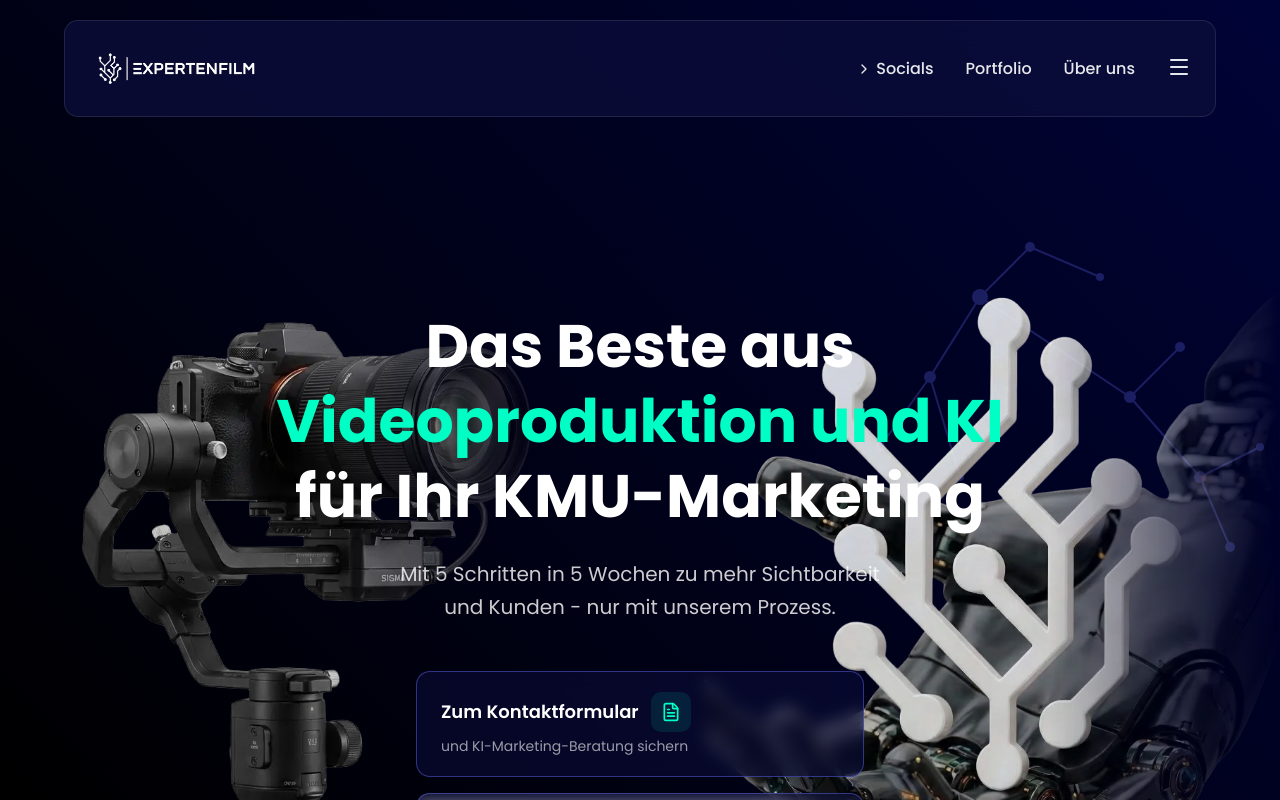
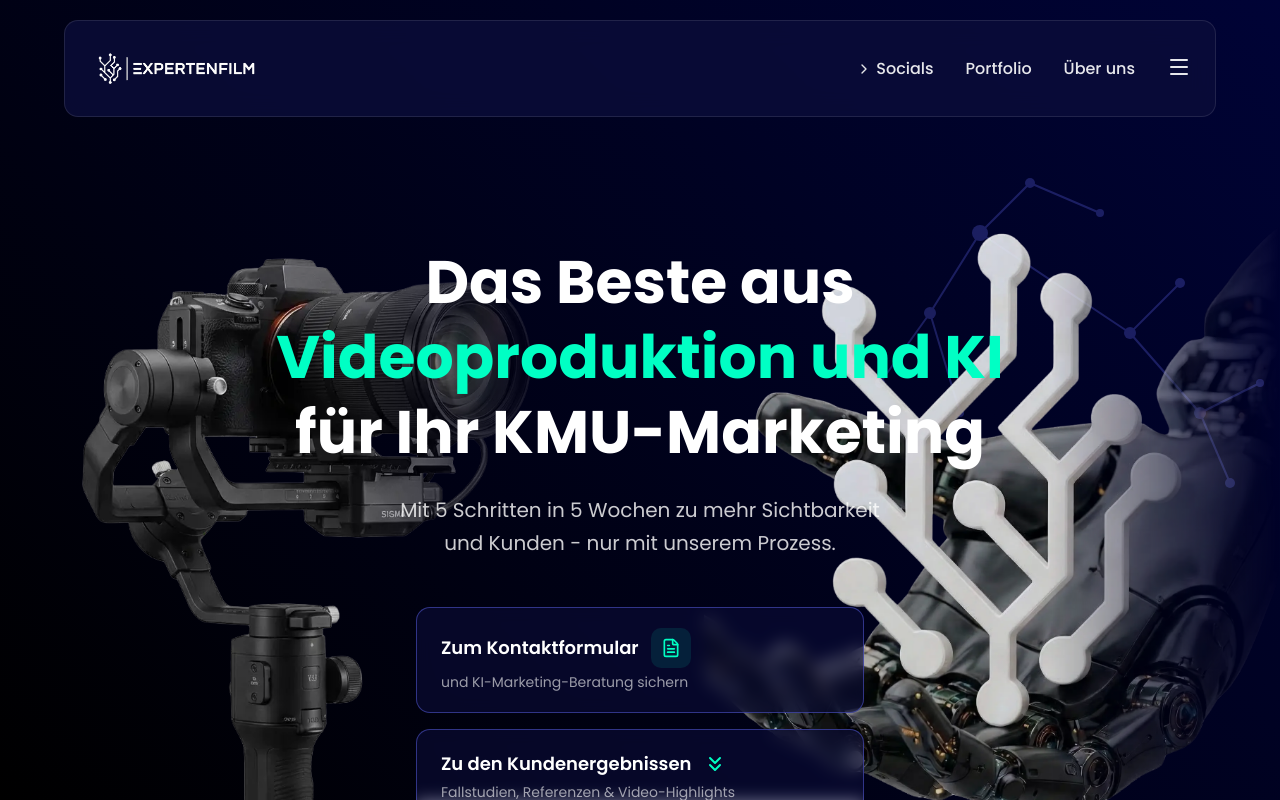
Before and after one commit to worker-flo/preview-webpage-expertenfilm, a Next.js app: page / in a window 1280 px wide. Shown: the top 800 px of the page. Built offline with nearby package versions, Linux system fonts and the light colour scheme.

Commit message:
Hero Section der Landing Page top Margin hinzugefügt.

```diff
--- a/components/hero.tsx
+++ b/components/hero.tsx
@@ -7,7 +7,7 @@ import { KontaktCta, KundenergebnisseCta, PortfolioCta } from "@/components/butt
 
 export function Hero() {
   return (
-    <section className="relative min-h-screen overflow-hidden"  >
+    <section className="relative min-h-screen overflow-hidden -top-16">
       {/* Background Network Lines */}
       <div className="absolute inset-0 pointer-events-none">
         <svg
```
